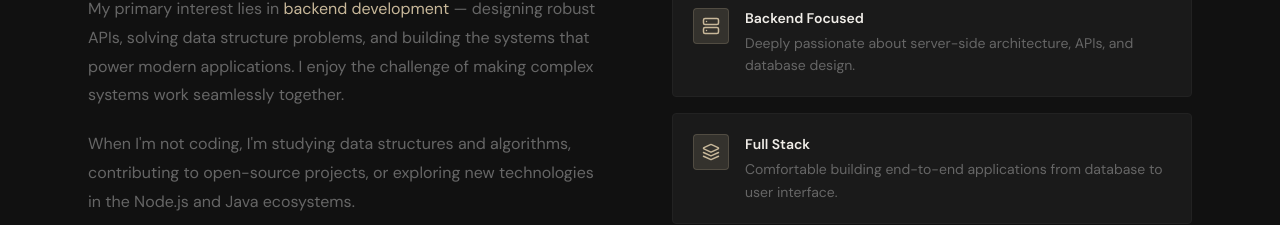
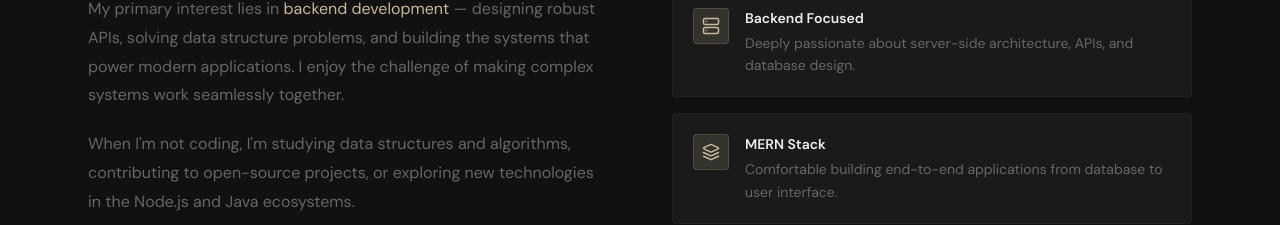
Before and after one commit to solankivipendrasingh06/vipendra-s-portfolio, a React (Vite) app: page / in a window 1280 px wide. Shown: the part 1193-1418 px from the top of the page. Built offline with nearby package versions, Linux system fonts and the light colour scheme; a web font is replaced by a local one.

Commit message:
Change 'Full Stack' trait to 'MERN Stack'

```diff
--- a/src/components/About.jsx
+++ b/src/components/About.jsx
@@ -11,7 +11,7 @@ const stats = [
 const traits = [
   { icon: <Code2 size={18} />, title: 'Clean Code', desc: 'I write readable, maintainable code with clear structure and proper documentation.' },
   { icon: <Server size={18} />, title: 'Backend Focused', desc: 'Deeply passionate about server-side architecture, APIs, and database design.' },
-  { icon: <Layers size={18} />, title: 'Full Stack', desc: 'Comfortable building end-to-end applications from database to user interface.' },
+  { icon: <Layers size={18} />, title: 'MERN Stack', desc: 'Comfortable building end-to-end applications from database to user interface.' },
   { icon: <Zap size={18} />, title: 'Performance', desc: 'Always optimizing for speed, scalability, and efficient resource usage.' },
 ];
 
```
